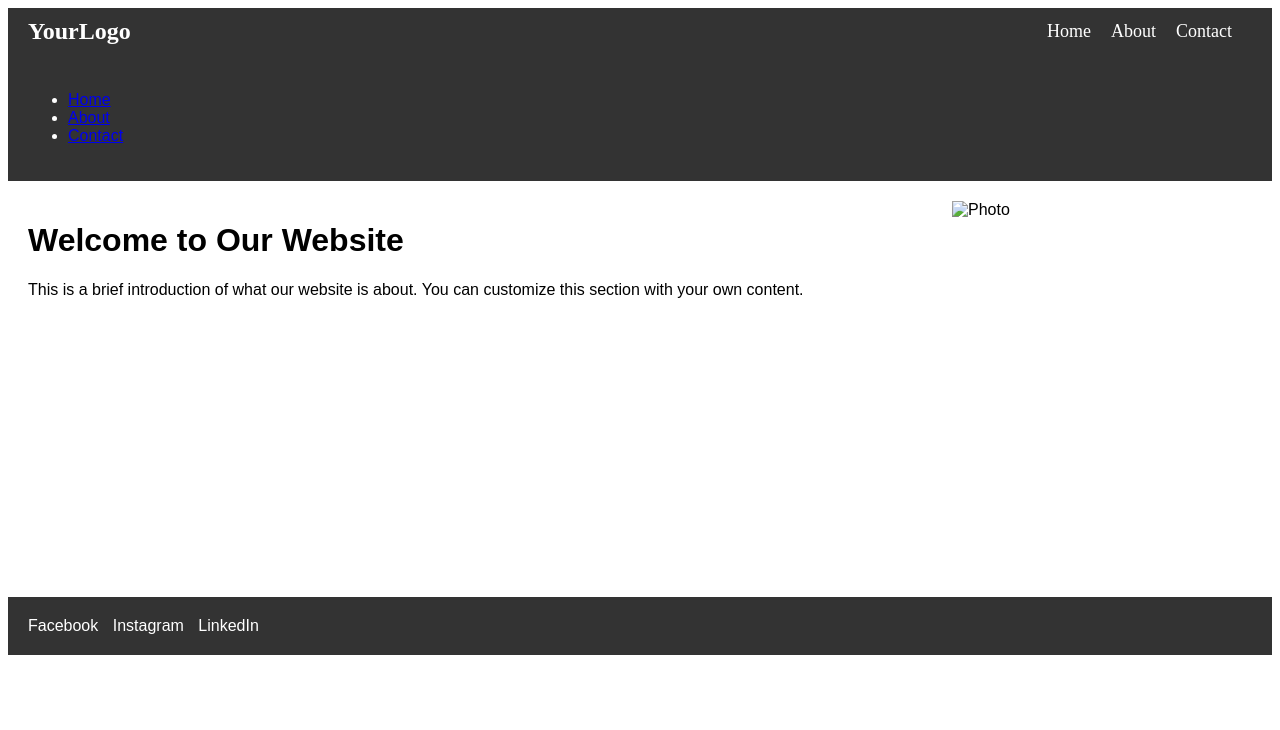
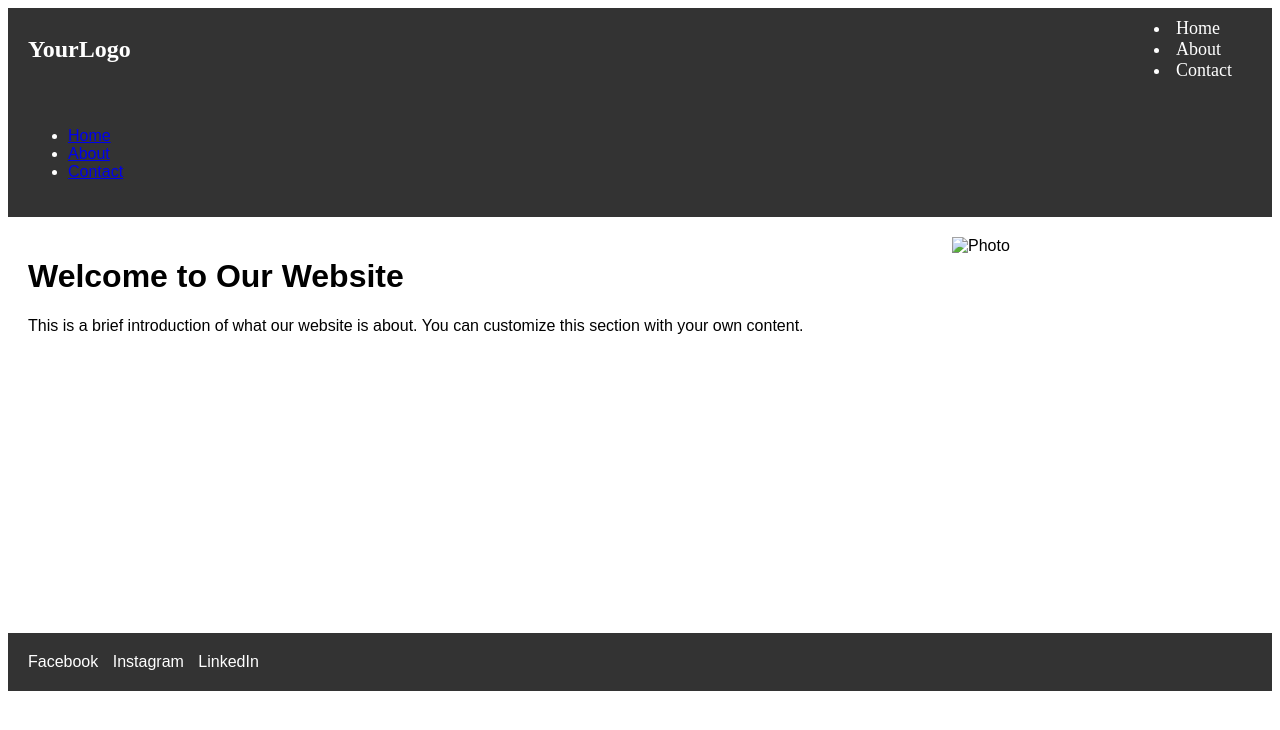
Before and after one commit to Rabindra-Basnet/htmlcssnew, a plain HTML site: page index.html in a window 1280 px wide. Drawn offline with Linux system fonts and the light colour scheme.

Commit message:
Update index.html

```diff
--- a/index.html
+++ b/index.html
@@ -50,11 +50,11 @@
     <a href="#" class="logo">YourLogo</a>
 
     <!-- Navigation links on the right -->
-    <ul>
+    <div>
         <li><a href="#">Home</a></li>
         <li><a href="#">About</a></li>
         <li><a href="#">Contact</a></li>
-    </ul>
+    </div>
 </nav>
 
 <!-- Content of your webpage goes here -->
```
